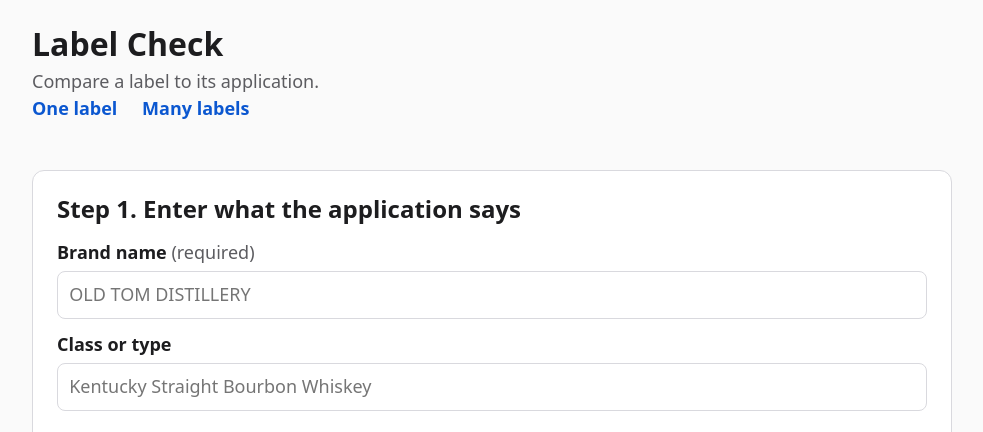
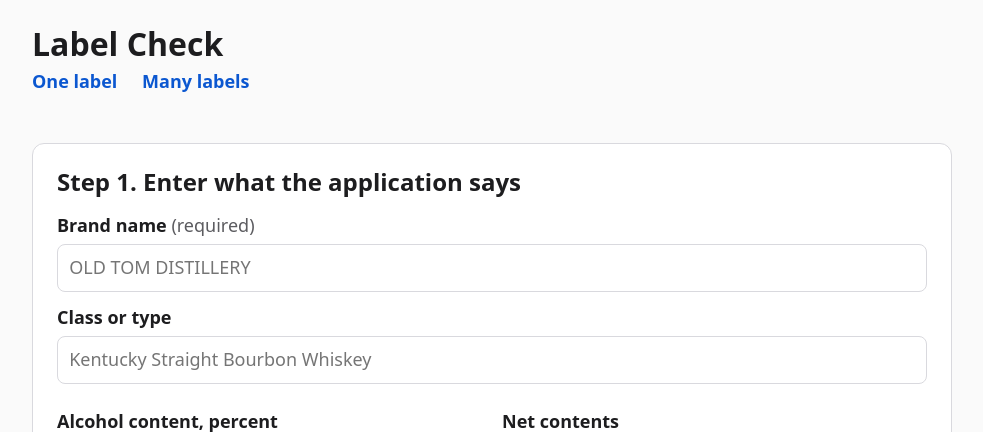
Before and after one commit to Boltthecat19/label-check, a FastAPI app: page / in a window 1280 px wide. Shown: the top 432 px of the page, without its empty margins (148-1131 px from the left). Run offline with FastAPI, Linux system fonts and the light colour scheme.

Commit message:
ui: drop header subtitle

```diff
--- a/app/templates/base.html
+++ b/app/templates/base.html
@@ -10,7 +10,6 @@
 <body>
 <header>
   <h1>Label Check</h1>
-  <p class="sub">Compare a label to its application.</p>
   <nav><a href="/">One label</a> <a href="/batch">Many labels</a></nav>
 </header>
 <main>
```
